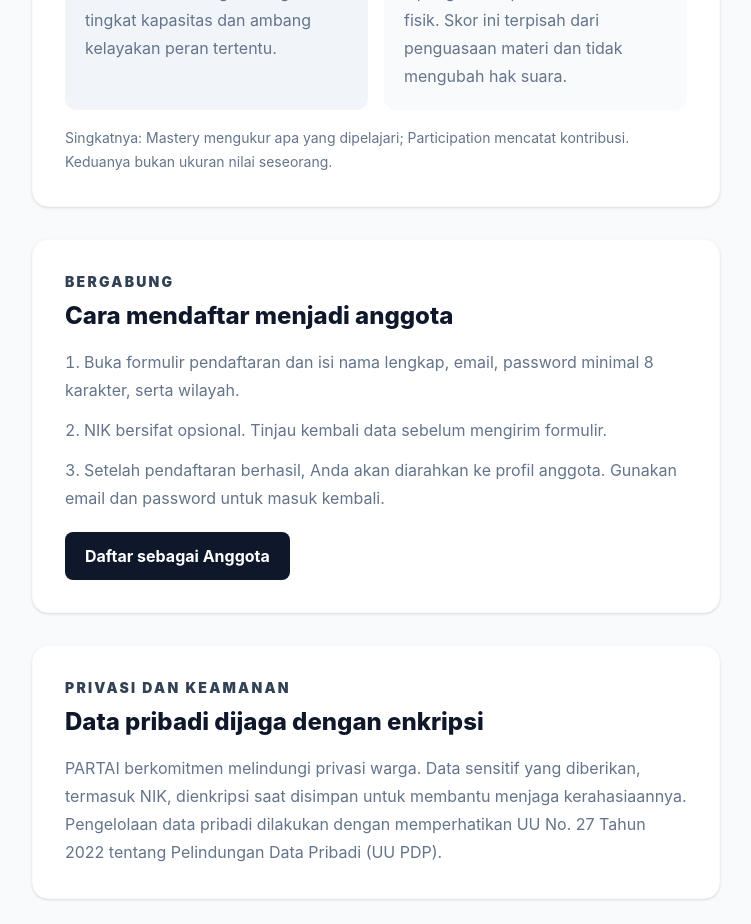
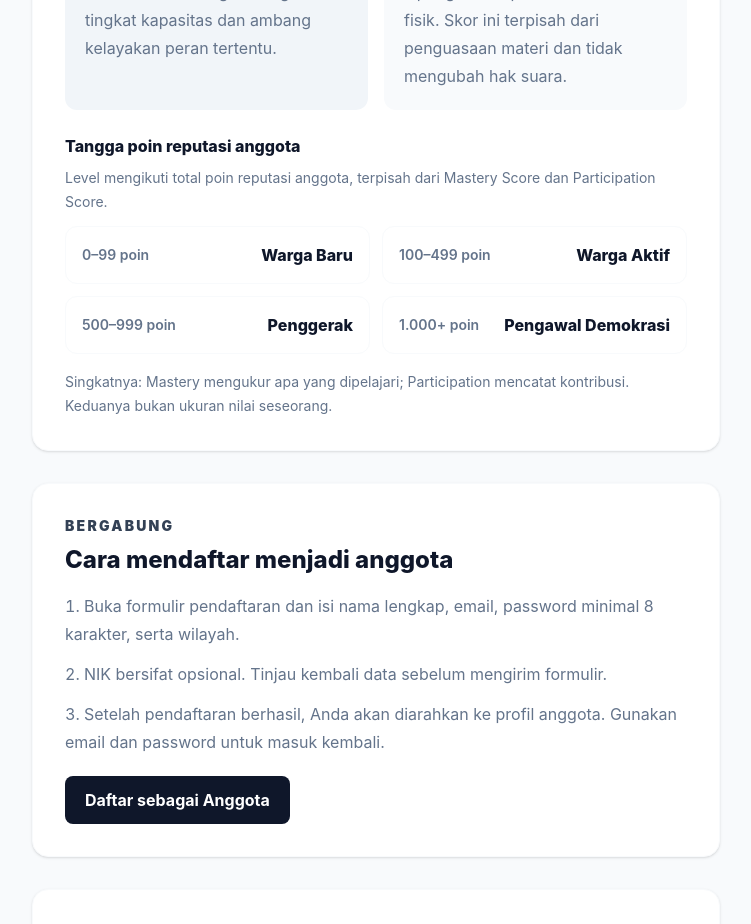
Before and after one commit to bagusgrav/partai, a Next.js app in the folder web/: page /panduan in a window 1280 px wide. Shown: the part 2300-3224 px from the top of the page, without its empty margins (400-1151 px from the left). Built offline with nearby package versions, Linux system fonts and the light colour scheme; no server answers.

Commit message:
docs(ui): tambah tangga poin reputasi di halaman panduan

```diff
--- a/web/src/components/features/guide/GuidePage.tsx
+++ b/web/src/components/features/guide/GuidePage.tsx
@@ -231,6 +231,35 @@ export default function GuideContent() {
                   </p>
                 </article>
               </div>
+              <div className="mt-6">
+                <h3 className="font-extrabold text-text-main">
+                  Tangga poin reputasi anggota
+                </h3>
+                <p className="mt-2 text-sm leading-6 text-text-muted">
+                  Level mengikuti total poin reputasi anggota, terpisah dari
+                  Mastery Score dan Participation Score.
+                </p>
+                <ol className="mt-3 grid gap-3 sm:grid-cols-2">
+                  {[
+                    ["0–99 poin", "Warga Baru"],
+                    ["100–499 poin", "Warga Aktif"],
+                    ["500–999 poin", "Penggerak"],
+                    ["1.000+ poin", "Pengawal Demokrasi"],
+                  ].map(([points, level]) => (
+                    <li
+                      className="flex items-center justify-between gap-4 rounded-xl border border-background bg-white p-4"
+                      key={level}
+                    >
+                      <span className="text-sm font-semibold text-text-muted">
+                        {points}
+                      </span>
+                      <span className="text-right font-extrabold text-text-main">
+                        {level}
+                      </span>
+                    </li>
+                  ))}
+                </ol>
+              </div>
               <p className="mt-4 text-sm leading-6 text-text-muted">
                 Singkatnya: Mastery mengukur apa yang dipelajari; Participation
                 mencatat kontribusi. Keduanya bukan ukuran nilai seseorang.
```
